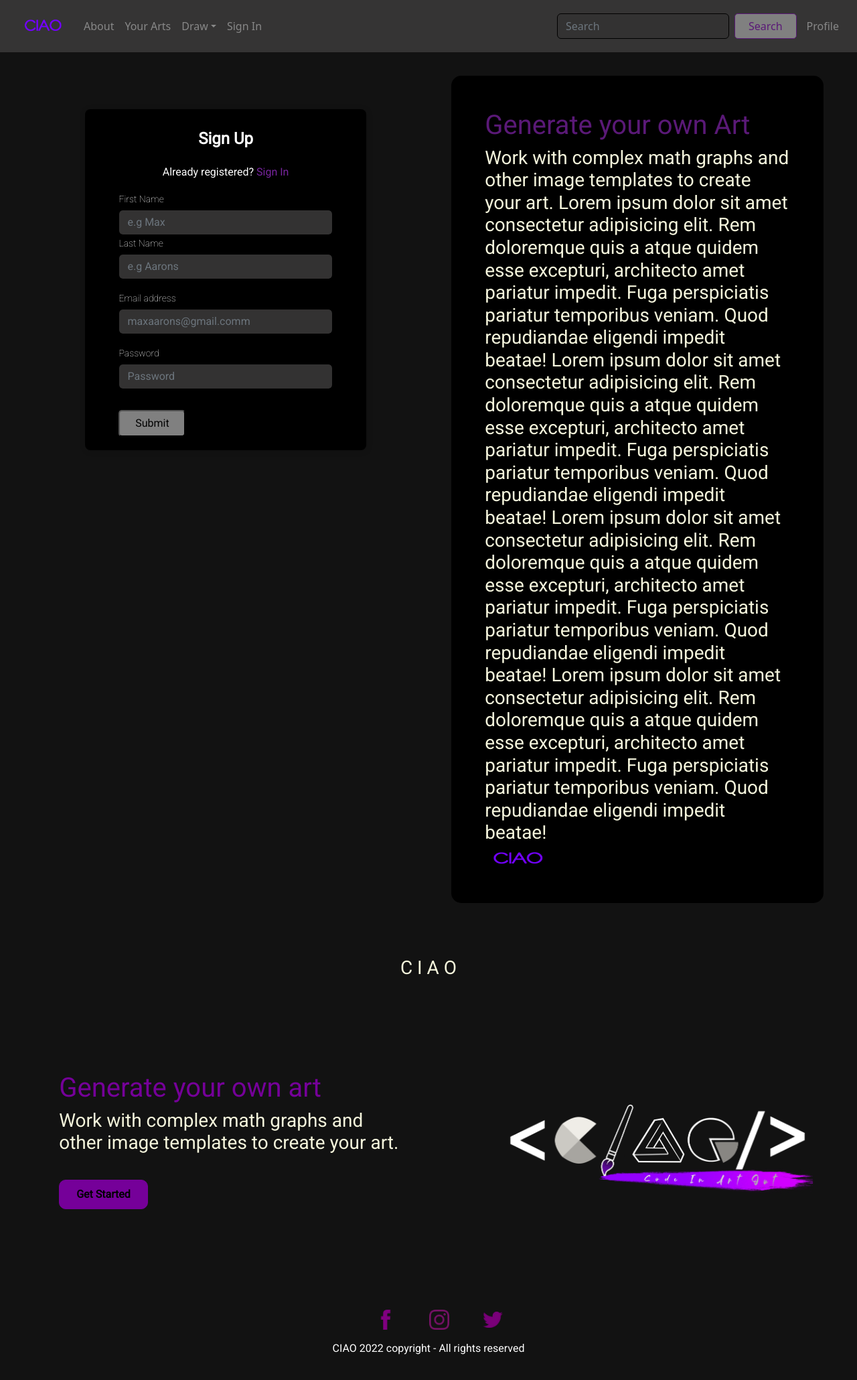
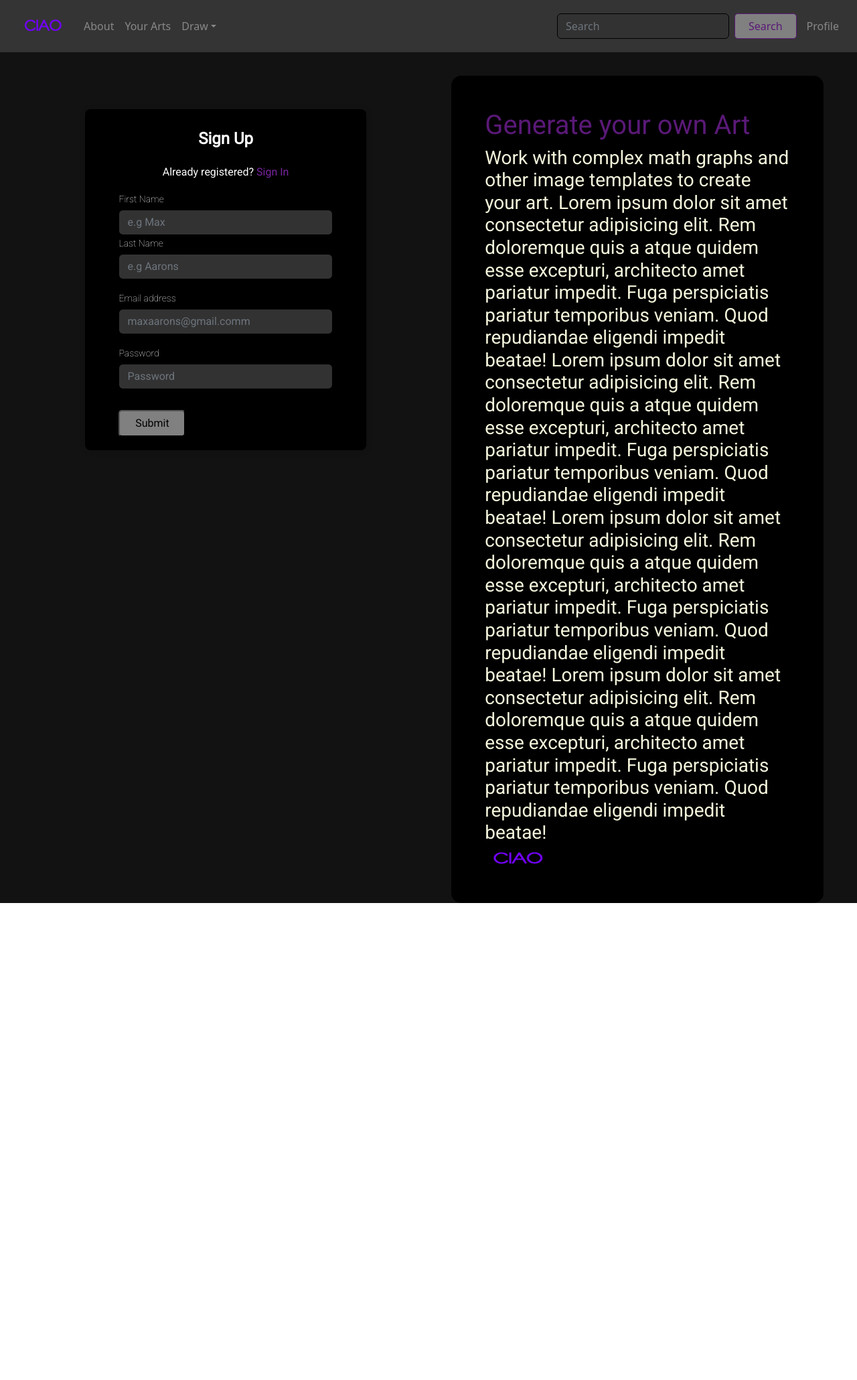
Before and after one commit to suwubham/ciao, a React (Create React App) app: page /signin in a window 1280 px wide. Shown: the top 2060 px of the page at 67% size. After the commit the page ends 1348 px from the top, so only its background shows below. Built offline with nearby package versions, Linux system fonts and the light colour scheme.

Commit message:
landing page bug fixed

```diff
--- a/src/App.js
+++ b/src/App.js
@@ -1,12 +1,16 @@
-import React from "react";
+import React, { useState } from "react";
 import "./App.css";
 import "bootstrap/dist/css/bootstrap.min.css";
-import LandingPage from "./Components/LandingPage";
+import AppRouter from "./Components/AppRouter";
+import Navbar from "./Components/Navbar";
+
 
 function App() {
+
   return (
     <>
-      <LandingPage/>
+      <Navbar/>
+      <AppRouter/>
     </>
   );
 }
--- a/src/Components/AppRouter.js
+++ b/src/Components/AppRouter.js
@@ -1,5 +1,7 @@
 import React from 'react'
-import { BrowserRouter, Routes, Route } from "react-router-dom"
+import { Routes, Route } from "react-router-dom"
+import Navbar from './Navbar'
+import LandingPage from './LandingPage'
 import RegisterLogin from './Register-Login'
 import Homepage from './Homepage'
 import YourArts from './YourArts'
@@ -9,15 +11,14 @@ import About from './About'
 
 export default function AppRouter() {
   return (
-    <BrowserRouter>
-        <Routes>
-            <Route path="/home" element={<Homepage/>}/>
-            <Route path="/about" element={<About/>}/>
-            <Route path="/signin" element={<RegisterLogin/>}/>
-            <Route path="/yourarts" element={<YourArts/>}/>
-            <Route path="/profile" element={<Profile/>}/>
-            <Route path="/template" element={<Template/>}/>
-        </Routes>
-    </BrowserRouter>
+    <Routes>
+      <Route path="/" element={<LandingPage />} />
+      <Route path="/home" element={<Homepage />} />
+      <Route path="/signin" element={<RegisterLogin />} />
+      <Route path="/about" element={<About />} />
+      <Route path="/yourarts" element={<YourArts />} />
+      <Route path="/profile" element={<Profile />} />
+      <Route path="/template" element={<Template />} />
+    </Routes>
   );
 }
--- a/src/Components/LandingPage.js
+++ b/src/Components/LandingPage.js
@@ -4,10 +4,8 @@ import Logo from '../assets/ciao-3.png'
 import Link1 from '../assets/facebook-512.png'
 import Link2 from '../assets/instagram-logo-2433.png'
 import Link3 from '../assets/twlogo2.png'
-import { useNavigate } from "react-router-dom";
-import { Routes, Route } from "react-router-dom"
+import {Routes, Route , useNavigate } from "react-router-dom";
 import RegisterLogin from './Register-Login'
-
 
 export default function LandingPage() {
 
@@ -44,9 +42,9 @@ export default function LandingPage() {
                 <footer className="logos">
                     <div className="links-list">
                         <ul>
-                            <li><a href="#"><img src={Link1} id="fb" className="active" /></a></li>
-                            <li><a href="#"><img src={Link2} id="insta" className="active" /></a></li>
-                            <li><a href="#"><img src={Link3} id="tw" className="active" /></a></li>
+                            <li><a href="#"><img src={Link1} id="fb" /></a></li>
+                            <li><a href="#"><img src={Link2} id="insta" /></a></li>
+                            <li><a href="#"><img src={Link3} id="tw" /></a></li>
                         </ul>
                     </div>
                     <p className="copyright">CIAO 2022 copyright - All rights reserved</p>
--- a/src/Components/Navbar.js
+++ b/src/Components/Navbar.js
@@ -31,9 +31,6 @@ export default function Navbar() {
                 <li><a className="dropdown-item navbar-custom" href="#">Blah Blah Blah</a></li>
               </ul>
             </li>
-            <li className="nav-item">
-              <a className="nav-link navbar-custom" aria-current="page" href="http://localhost:3000/signin">Sign In</a>
-            </li>
           </ul>
           <form className="d-flex" role="search">
             <input className="form-control me-2" type="search" placeholder="Search" aria-label="Search" />
--- a/src/Components/Register-Login.js
+++ b/src/Components/Register-Login.js
@@ -2,6 +2,7 @@ import React, { useState } from "react";
 import Logo from "../assets/ciaologo3.png";
 import "./Register-Login.css";
 import Navbar from "./Navbar";
+import AppRouter from "./AppRouter";
 
 export default function RegisterLogin() {
   let [RegisterMode, setRegisterMode] = useState("signup");
@@ -69,7 +70,6 @@ export default function RegisterLogin() {
   if (RegisterMode === "signin") {
       return (
         <>
-        <Navbar />
       <div className="Main-div">
         <div className="Register-form-container">
           <form className="Register-form" onSubmit={loginUser}>
@@ -141,7 +141,6 @@ export default function RegisterLogin() {
   }
       return (
         <>
-        <Navbar />
       <div className="Main-div">
         <div className="Register-form-container">
           <form className="Register-form" onSubmit={registerUser}>
--- a/src/index.js
+++ b/src/index.js
@@ -3,13 +3,16 @@ import ReactDOM from 'react-dom/client';
 import './index.css';
 import App from './App';
 import reportWebVitals from './reportWebVitals';
-import { BrowserRouter, Routes, Route } from "react-router-dom"
+import { BrowserRouter, Routes, Route } from "react-router-dom";
+
 
 const root = ReactDOM.createRoot(document.getElementById('root'));
 root.render(
-  <BrowserRouter>
-    <App />
-  </BrowserRouter>
+  <React.StrictMode>
+    <BrowserRouter>
+      <App />
+    </BrowserRouter>
+  </React.StrictMode>
 );
 
 // If you want to start measuring performance in your app, pass a function
```
